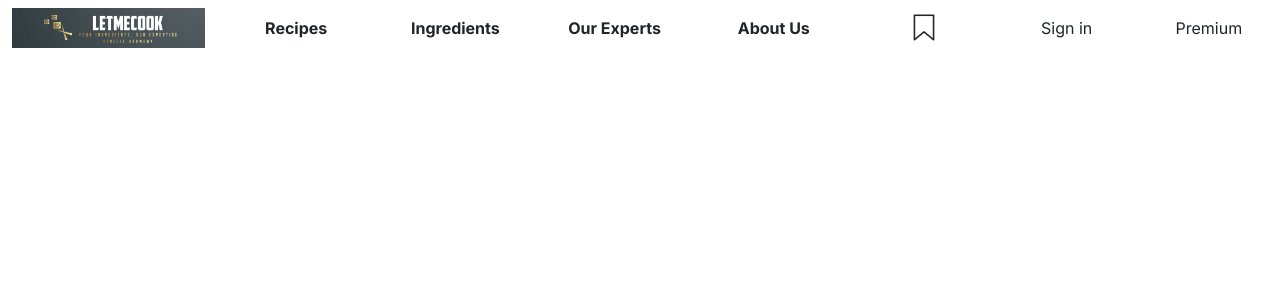
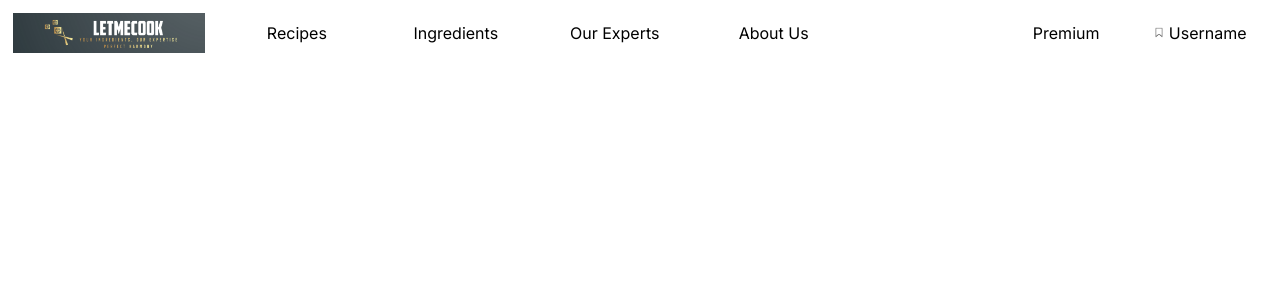
Before and after one commit to Cytzr/LetMeCook, a React (Vite) app: page / in a window 1280 px wide. Shown: the top 300 px of the page. Built offline with nearby package versions, Linux system fonts and the light colour scheme.

Commit message:
feat: navbar layouting

```diff
--- a/src/Components/navbar.tsx
+++ b/src/Components/navbar.tsx
@@ -1,7 +1,14 @@
+import { useLocation } from 'react-router-dom';
+import '../Styles/navbar-style.css'
+
 function CustomNavbar() {
+    const location = useLocation();
+
+    console.log(location);
+
     return (
-        <div className="container-fluid">
-            <div className="row d-flex justify-content-between align-items-center text-center">
+        <div className="container-fluid main-container">
+            <div className="row d-flex justify-content-between align-items-center text-center p-10">
                 <div className="col-8">
                     <div className="row dp-flex align-items-center fw-bold">
                         <div className="col">
@@ -9,17 +16,44 @@ function CustomNavbar() {
                                 <img src="..\src\Images\AppIconHalf.png" alt="" height={40} />
                             </a>
                         </div>
-                        <div className="col">Recipes</div>
-                        <div className="col">Ingredients</div>
-                        <div className="col">Our Experts</div>
-                        <div className="col">About Us</div>
+                        <div className="col">
+                            <button className='navbar-button'>Recipes</button>
+                        </div>
+                        <div className="col">
+                            <button className='navbar-button'>Ingredients</button>
+                        </div>
+                        <div className="col">
+                            <button className='navbar-button'>Our Experts</button>
+                        </div>
+                        <div className="col">
+                            <button className='navbar-button'>About Us</button>
+                        </div>
                     </div>
                 </div>
                 <div className="col-4">
                     <div className="row dp-flex align-items-center">
-                        <div className="col"><img src="..\src\Images\SaveIcon.png" alt="" /></div>
-                        <div className="col">Sign in</div>
-                        <div className="col">Premium</div>
+                        <div className="col"></div>
+
+                        {/* conditional rendering based on local storage not available */}
+                        {/* <div className="col-10 d-flex align-items-center justify-content-end mr-1">Sign in</div>
+                        <div className="col-1"></div> */}
+
+                        {/* conditional rendering based on local storage available */}
+                        <div className="col">
+                            <button className='premium-button'>
+                                Premium
+                            </button>
+                        </div>
+                        <div className="col d-flex flex-row align-items-center justify-content-end">
+                            <div className="col-2">
+                                <button className='save-button'>
+                                    <img src="..\src\Images\SaveIcon.png" alt="" className="img-fluid save-icon" />
+                                </button>
+                            </div>
+                            <div className="col-10">
+                                <button className='username-button'>Username</button>
+                            </div>
+                        </div>
                     </div>
                 </div>
             </div>
--- /dev/null
+++ b/src/Styles/navbar-style.css
@@ -0,0 +1,58 @@
+.main-container {
+    padding: 1vw;
+}
+
+.navbar-button {
+    border: none;
+    background: white;
+    border-bottom: solid black 0.1vw;
+}
+
+.navbar-button {
+    position: relative;
+    background: none;
+    border: none;
+    font-size: 16px;
+    color: #000;
+    cursor: pointer;
+    text-decoration: none;
+}
+
+.navbar-button::after {
+    content: '';
+    position: absolute;
+    left: 0;
+    right: 0;
+    bottom: 0;
+    height: 2px;
+    background: #000;
+    transform: scaleX(0);
+    transition: transform 0.3s ease;
+}
+
+.navbar-button:hover::after {
+    transform: scaleX(0.87);
+}
+
+
+.save-icon {
+    border: none;
+    background: white;
+    height: 1.5vw;
+}
+
+.save-button,
+.username-button {
+    border: none;
+    background: white;
+    display: flex;
+    align-items: center;
+    justify-content: center;
+    padding-left: 0;
+    padding-right: 0;
+}
+
+.premium-button {
+    border: none;
+    background: white;
+}
```
Also changed, not shown: src/Components/spinner.tsx (added, +13 -0 lines), src/Styles/spinner-style.css (added, +219 -0 lines).
